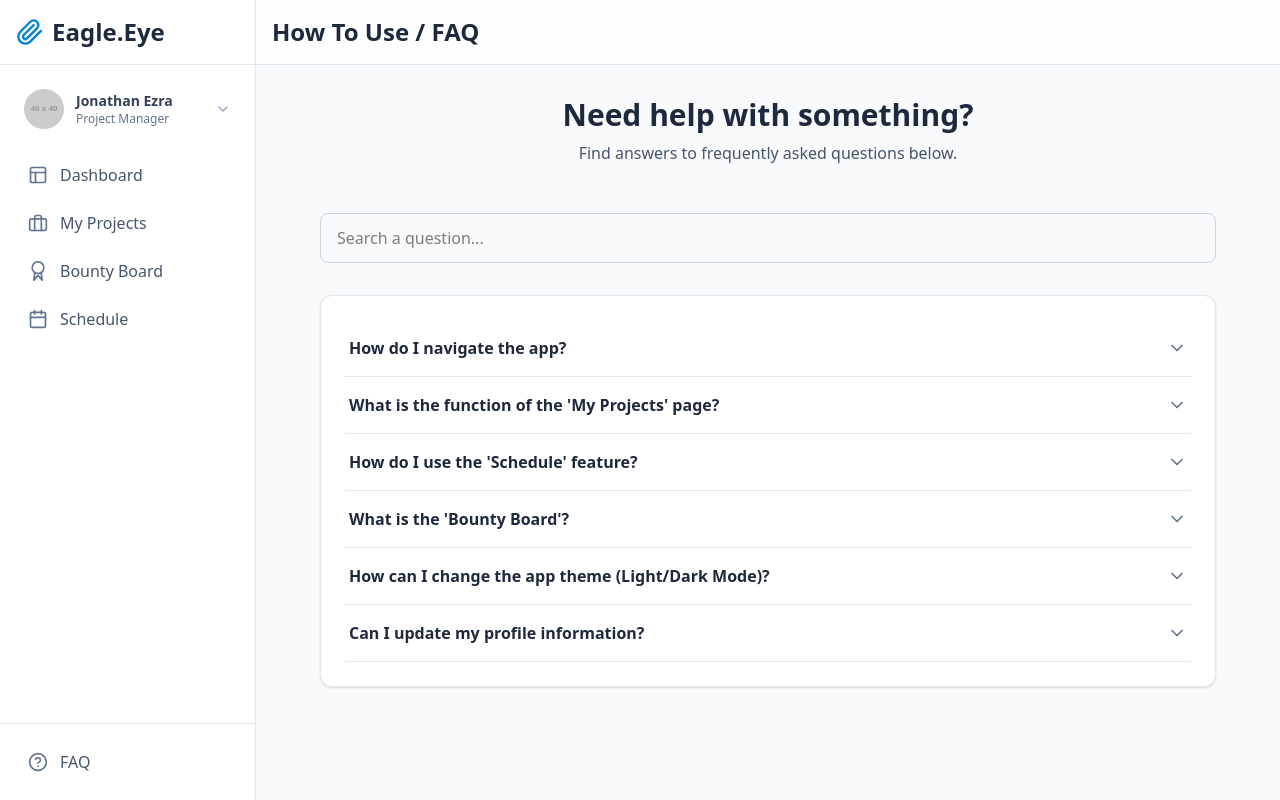
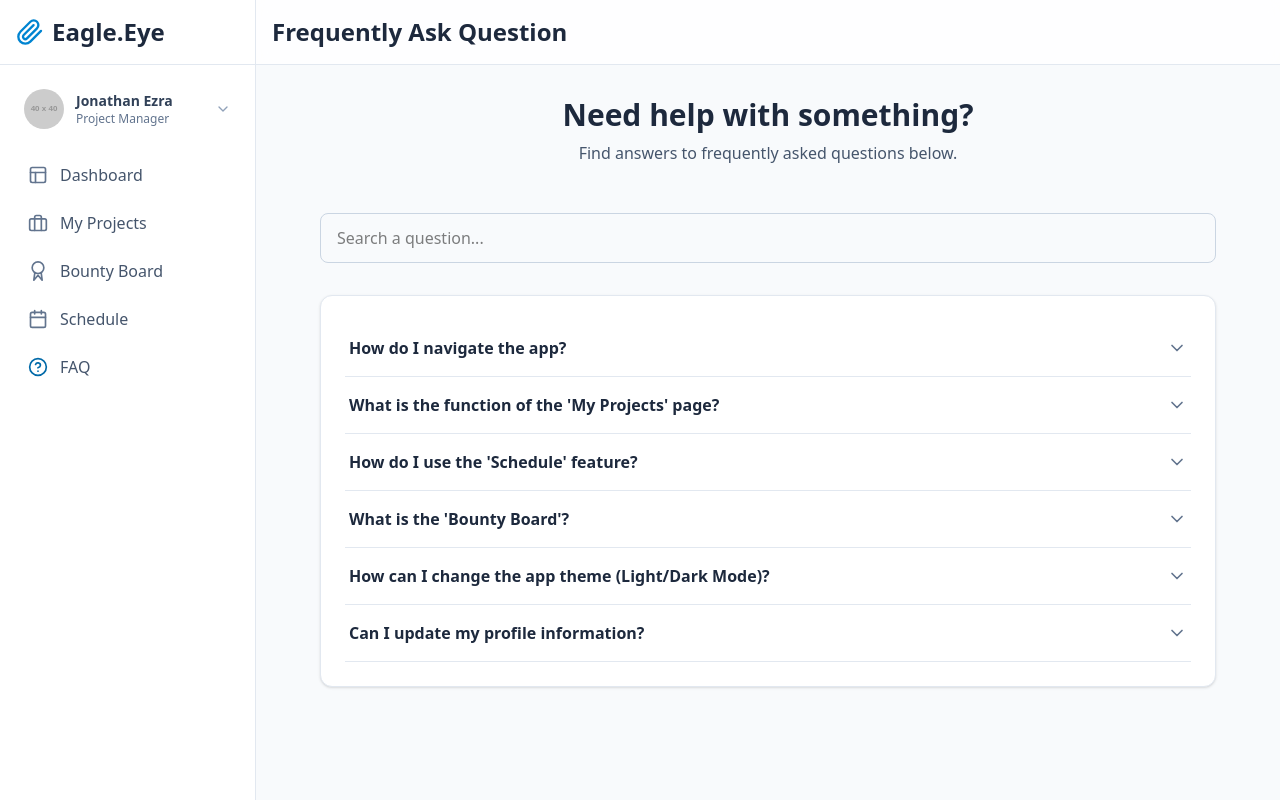
Before and after one commit to fzikrii/capstone-project, a React (Vite) app in the folder capstone-client/: page /howtouse in a window 1280 px wide. Built offline with nearby package versions, Linux system fonts and the light colour scheme.

Commit message:
modified:   capstone-client/src/components/Sidebar.jsx 	modified:   capstone-client/src/pages/Howtouse.jsx

```diff
--- a/capstone-client/src/components/Sidebar.jsx
+++ b/capstone-client/src/components/Sidebar.jsx
@@ -23,6 +23,7 @@ const Sidebar = ({ isOpen }) => {
         { name: 'My Projects', icon: 'briefcase', path: '/Myprojects' }, // Example path
         { name: 'Bounty Board', icon: 'award', path: '/bountyboard' },
         { name: 'Schedule', icon: 'calendar', path: '/schedule' },
+        { name: 'FAQ', icon: 'help-circle', path: '/howtouse' }
     ];
 
     return (
@@ -66,14 +67,6 @@ const Sidebar = ({ isOpen }) => {
                         );
                     })}
                 </nav>
-
-                <div className="p-4 border-t border-slate-200">
-                    {/* The main Settings link at the bottom has been removed */}
-                    <Link to="/howtouse" className="sidebar-link flex items-center gap-3 px-3 py-2.5 rounded-lg text-slate-600 hover:bg-slate-100 transition-colors">
-                        <Icon name="help-circle" className="w-5 h-5 text-slate-500" />
-                        <span>FAQ</span>
-                    </Link>
-                </div>
             </div>
         </aside>
     );
--- a/capstone-client/src/pages/Howtouse.jsx
+++ b/capstone-client/src/pages/Howtouse.jsx
@@ -79,7 +79,7 @@ const HowToUse = () => {
                         <button onClick={toggleSidebar} className="lg:hidden p-2 rounded-md hover:bg-slate-200">
                             <Icon name="menu" className="w-6 h-6" />
                         </button>
-                        <h1 className="text-2xl font-bold text-slate-800">How To Use / FAQ</h1>
+                        <h1 className="text-2xl font-bold text-slate-800">Frequently Ask Question </h1>
                     </div>
                 </header>
                 <main className="flex-1 overflow-y-auto p-4 sm:p-6 lg:p-8">
```
